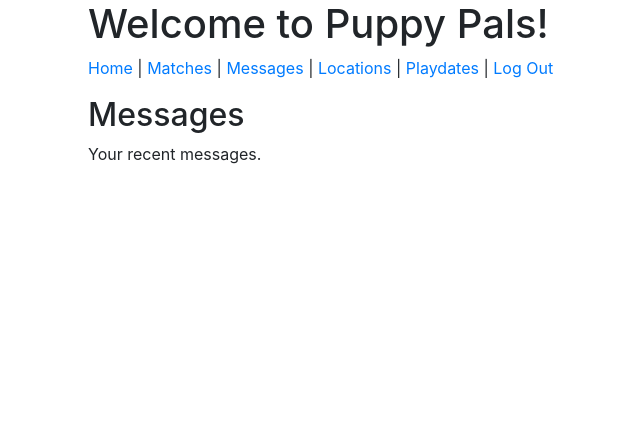
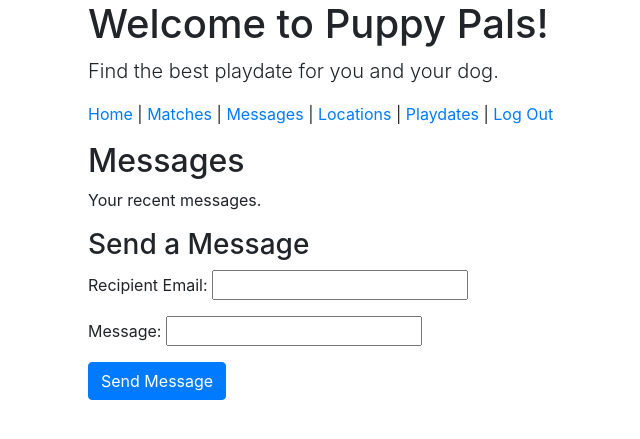
Before and after one commit to JackGilligan/Dog-Owners-Meetup-W4111-Project, a Flask app: template templates/Messages.html in a window 1280 px wide. Shown: the top 439 px of the page, without its empty margins (152-792 px from the left). Run offline with Flask 2, Linux system fonts and the light colour scheme; the template is opened without the code that fills it, so the values that code supplies are empty; parts of the project's set-up code (start-up, migrations or seed data) failed here and were passed over; some libraries are stand-ins or nearby versions.

Commit message:
Implement message sending

```diff
--- a/server.py
+++ b/server.py
@@ -381,6 +381,42 @@ def add_dog():
   return redirect('/')
 
 
+# Example of adding new data to the database
+@app.route('/add_message', methods=['POST'])
+def add_message():
+
+  cursor = g.conn.execute(
+    """
+    SELECT owner.owner_id
+    FROM owner
+    WHERE owner.email = %(receiver)s;
+    """,
+    receiver=request.form['receiver']
+  )
+
+  df_receiver = pd.DataFrame(cursor.fetchall())
+  df_receiver.columns = cursor.keys()
+  receiver_id = df_receiver.owner_id.iloc[0]
+  cursor.close()
+
+  print receiver_id
+
+  g.conn.execute(
+    """
+    INSERT INTO
+      owner_contact(contact_id, sender, receiver, time, message)
+    VALUES
+      (%(contact_id)s, %(sender)s, %(receiver)s, %(time)s, %(message)s);
+    """,
+    contact_id=str(pd.Timestamp('now').strftime("%Y%m%d%H%M%S")),
+    sender=session['person_id'],
+    time=pd.Timestamp('now').strftime("%Y-%m-%d %H:%M:%S"),
+    receiver=receiver_id,
+    message=request.form['message']
+  )
+
+  return redirect('/messages')
+
 @app.route('/login', methods=['POST'])
 def login():
 
@@ -429,7 +465,7 @@ def login():
 @app.route('/logout')
 def logout():
     session['logged_in'] = False
-    flash(session['person_name'] + ', you are now logged out. See you again soon!')
+    flash('You are now logged out ' + session['person_name'] + '. See you again soon!')
     return redirect('/')
 
 
--- a/templates/Locations.html
+++ b/templates/Locations.html
@@ -11,6 +11,7 @@
 <body>
 
     <h1>Welcome to Puppy Pals!</h1>
+    <p class="lead">Find the best playdate for you and your dog.</p>
     <p>
         <a href="/">Home</a> |
         <a href="/matches">Matches</a> |
--- a/templates/Login.html
+++ b/templates/Login.html
@@ -9,7 +9,9 @@
 </head>
 
 <body>
+
   <h1>Welcome to Puppy Pals!</h1>
+  <p class="lead">Find the best playdate for you and your dog.</p>
 
   {% with messages = get_flashed_messages() %}
   {% if messages %}
--- a/templates/Matches.html
+++ b/templates/Matches.html
@@ -10,6 +10,7 @@
 <body>
 
   <h1>Welcome to Puppy Pals!</h1>
+  <p class="lead">Find the best playdate for you and your dog.</p>
   <p>
       <a href="/">Home</a> |
       <a href="/matches">Matches</a> |
--- a/templates/Messages.html
+++ b/templates/Messages.html
@@ -11,6 +11,7 @@
 <body>
 
     <h1>Welcome to Puppy Pals!</h1>
+    <p class="lead">Find the best playdate for you and your dog.</p>
     <p>
         <a href="/">Home</a> |
         <a href="/matches">Matches</a> |
@@ -26,6 +27,13 @@
   {{ row|safe }}
   {% endfor %}
 
+  <h3>Send a Message</h3>
+  <form method="POST" action="/add_message">
+    <p>Recipient Email: <input type="text" name="receiver"></p>
+    <p>Message: <input type="text" name="message"></p>
+    <input class="btn btn-primary" type="submit" value="Send Message">
+  </form>
+
 </body>
 
 </html>
--- a/templates/Playdates.html
+++ b/templates/Playdates.html
@@ -9,8 +9,9 @@
 
 <body>
 
-  <h1>Welcome to Puppy Pals!</h1>
-  <p>
+        <h1>Welcome to Puppy Pals!</h1>
+        <p class="lead">Find the best playdate for you and your dog.</p>
+      <p>
       <a href="/">Home</a> |
       <a href="/matches">Matches</a> |
       <a href="/messages">Messages</a> |
--- a/templates/index.html
+++ b/templates/index.html
@@ -10,6 +10,7 @@
 <body>
 
   <h1>Welcome to Puppy Pals!</h1>
+  <p class="lead">Find the best playdate for you and your dog.</p>
   <p>
     <a href="/">Home</a> |
     <a href="/matches">Matches</a> |
@@ -34,6 +35,7 @@
   {{ row|safe }}
   {% endfor %}
 
+  <h2>Update Your Dog Profiles</h2>
   <h3>Add a Dog</h3>
   <form method="POST" action="/add_dog">
     <p>Dog ID: <input type="number" name="dog_id"></p>
```
Also changed, not shown: static/styles.css (line endings or trailing spaces).
